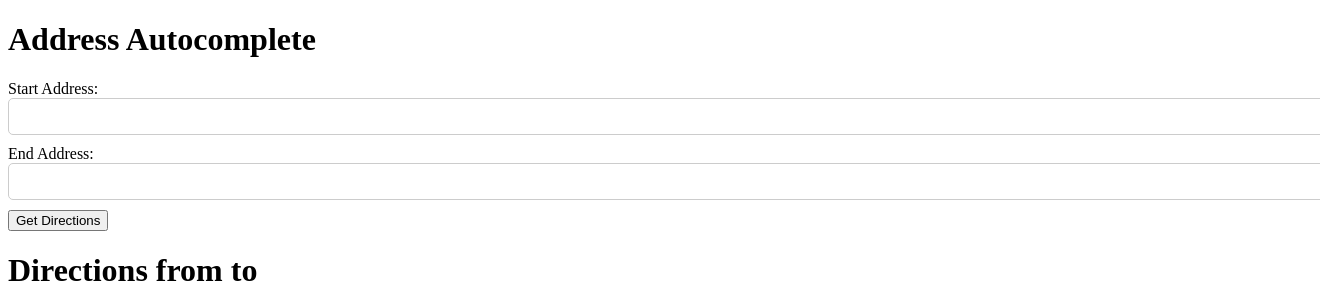
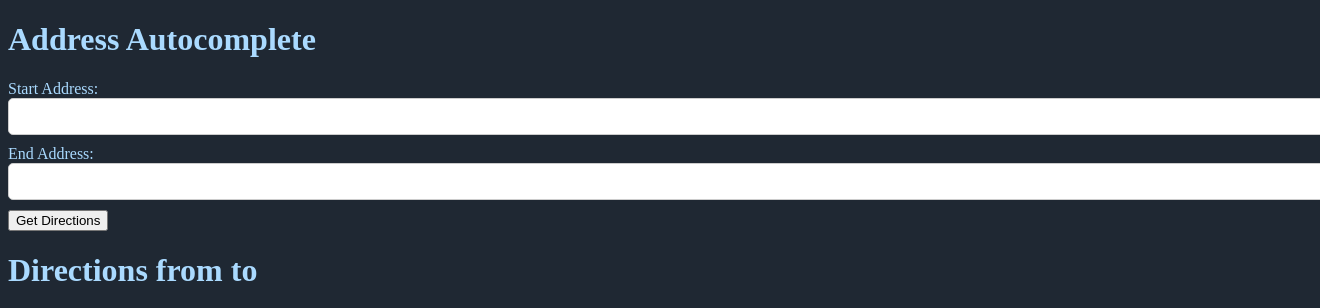
Before and after one commit to SatisfiedSushi/T.A.U.I-Train-And-Uber-Integration, a Flask app: page / in a window 1320 px wide; the page is wider, and only the part inside the window is pictured. Shown: the top 308 px of that part. Run offline with Flask 3, Linux system fonts and the light colour scheme; some libraries are stand-ins or nearby versions.

Commit message:
Added color

```diff
--- a/templates/input.html
+++ b/templates/input.html
@@ -4,12 +4,18 @@
     <title>Address Autocomplete</title>
     <style>
         /* Style for the input boxes */
+        html {
+            background-color: #1F2833;
+        }
         input[type="text"] {
             width: 100%;
             padding: 10px; /* Adjust the padding for your desired size */
             margin-bottom: 10px;
             border: 1px solid #ccc;
             border-radius: 5px;
+        }
+        h1, label {
+            color: #AADAFF;
         }
     </style>
     <script src="https://maps.googleapis.com/maps/api/js?key={{ api_key }}&libraries=places"></script>
```
